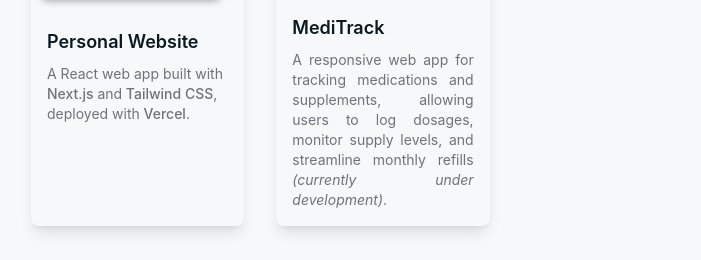
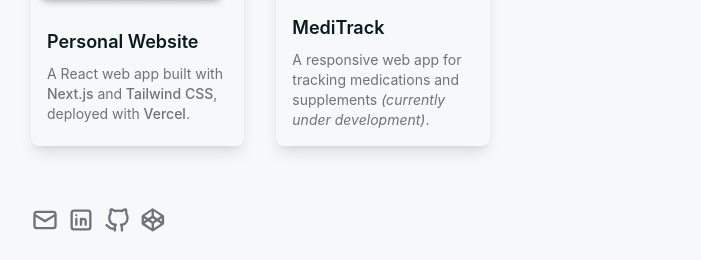
Before and after one commit to abbyressner/personal-site, a Next.js app: page / in a window 1280 px wide. Shown: the part 1139-1399 px from the top of the page, without its empty margins (257-958 px from the left). Built offline with nearby package versions, Linux system fonts and the light colour scheme; a web font is replaced by a local one.

Commit message:
fix meditrack card formatting

```diff
--- a/app/page.tsx
+++ b/app/page.tsx
@@ -116,8 +116,8 @@ export default function Home() {
                 />
                 <div className="p-4">
                   <h3 className="heading text-lg text-body2 font-semibold">MediTrack</h3>
-                  <p className="mt-2 text-body text-sm text-justify">
-                  A responsive web app for tracking medications and supplements, allowing users to log dosages, monitor supply levels, and streamline monthly refills <i>(currently under development)</i>.
+                  <p className="mt-2 text-body text-sm">
+                  A responsive web app for tracking medications and supplements <i>(currently under development)</i>.
                   </p>
                 </div>
               </a>
```
